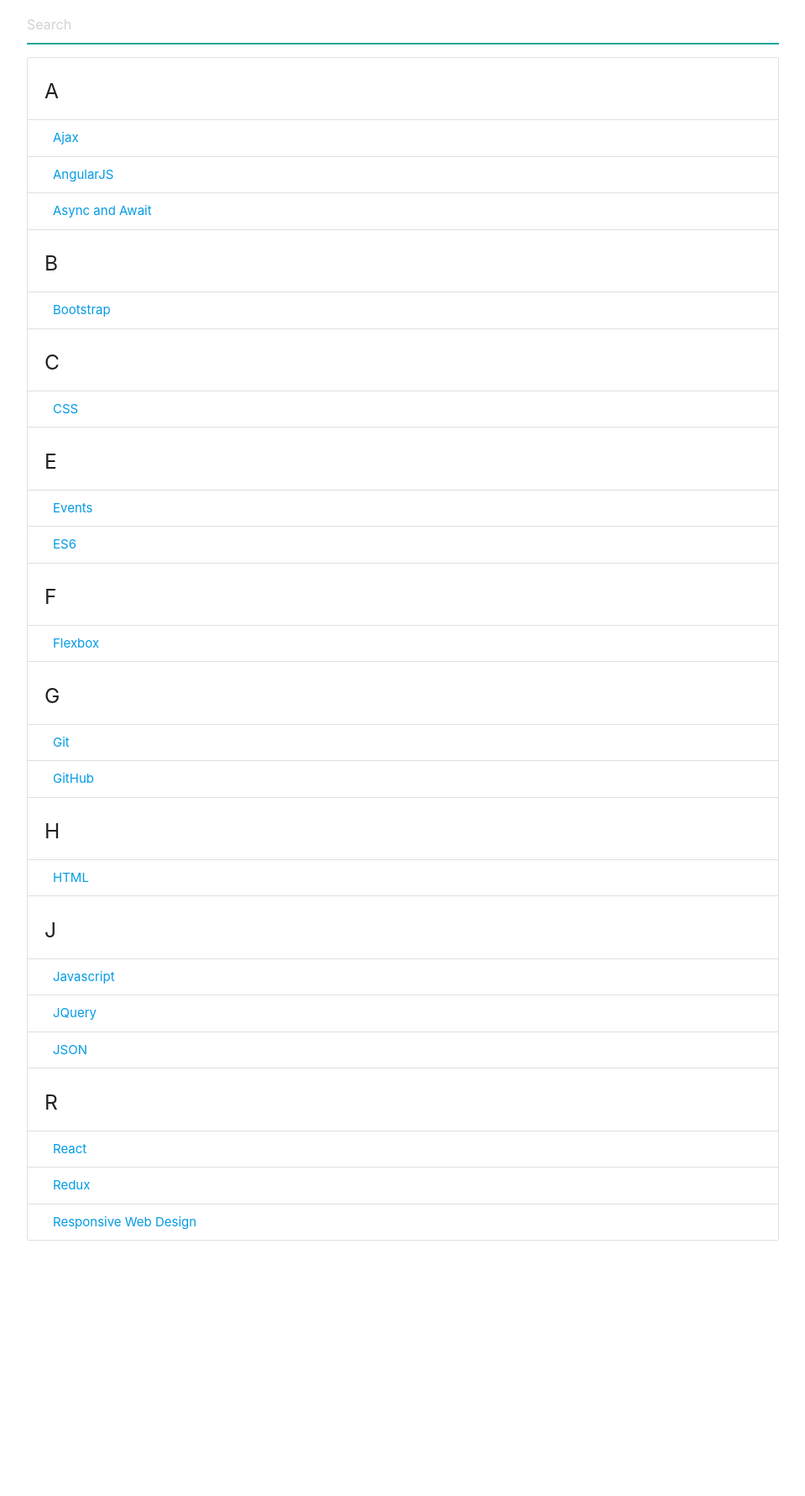
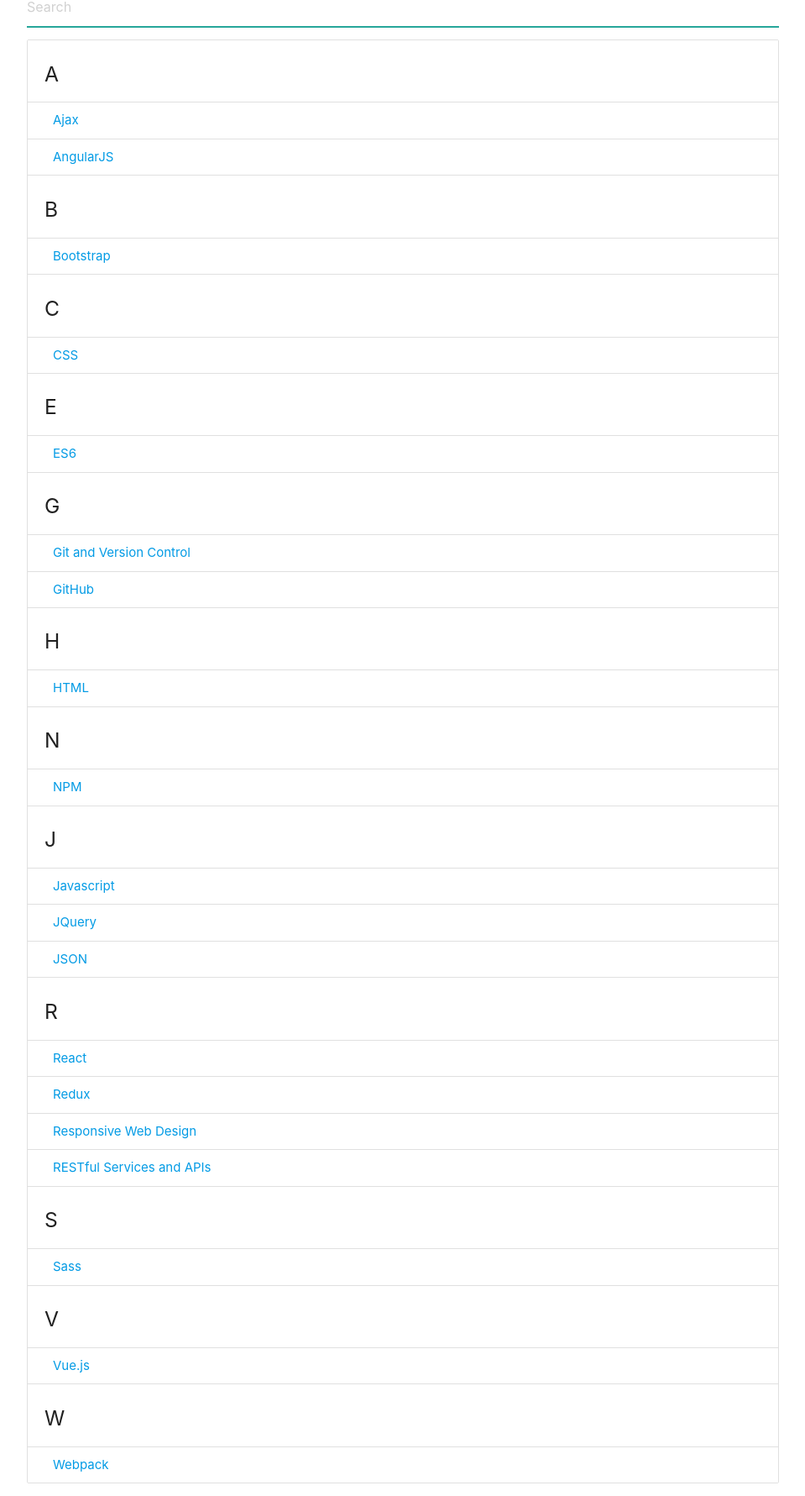
Before and after one commit to aman-maharshi/vanilla-js, a plain HTML site: page filterable-list/index.html in a window 1280 px wide. Shown: the part 130-1911 px from the top of the page at 84% size, without its empty margins (160-1119 px from the left). Before the commit the page ends 1622 px from the top, so only its background shows below. Drawn offline with nearby package versions, Linux system fonts and the light colour scheme.

Commit message:
minor changes

```diff
--- a/filterable-list/index.html
+++ b/filterable-list/index.html
@@ -1,21 +1,20 @@
 <!DOCTYPE html>
 <html lang="en">
     <head>
-    <meta charset="UTF-8">
-    <meta name="viewport" content="width=device-width, initial-scale=1.0">
-    <meta http-equiv="X-UA-Compatible" content="ie=edge">
-    <link rel="stylesheet" href="https://cdnjs.cloudflare.com/ajax/libs/materialize/1.0.0/css/materialize.min.css">
+        <meta charset="UTF-8" />
+        <meta name="viewport" content="width=device-width, initial-scale=1.0" />
+        <meta http-equiv="X-UA-Compatible" content="ie=edge" />
+        <link rel="stylesheet" href="https://cdnjs.cloudflare.com/ajax/libs/materialize/1.0.0/css/materialize.min.css" />
         <title>Filterable List</title>
     </head>
     <body>
         <div class="container">
-        <h1 class="center-align">Topics</h1>
-        <input type="text" id="search" placeholder="Search">
+            <h2 class="center-align">Front End Developer Sills</h2>
+            <input type="text" id="search" placeholder="Search" />
             <ul id="names" class="collection with-header">
                 <li class="collection-header"><h5>A</h5></li>
                 <li class="collection-item"><a href="#">Ajax</a></li>
                 <li class="collection-item"><a href="#">AngularJS</a></li>
-            <li class="collection-item"><a href="#">Async and Await</a></li>
 
                 <li class="collection-header"><h5>B</h5></li>
                 <li class="collection-item"><a href="#">Bootstrap</a></li>
@@ -24,18 +23,17 @@
                 <li class="collection-item"><a href="#">CSS</a></li>
 
                 <li class="collection-header"><h5>E</h5></li>
-            <li class="collection-item"><a href="#">Events</a></li>
                 <li class="collection-item"><a href="#">ES6</a></li>
 
-            <li class="collection-header"><h5>F</h5></li>
-            <li class="collection-item"><a href="#">Flexbox</a></li>
-
                 <li class="collection-header"><h5>G</h5></li>
-            <li class="collection-item"><a href="#">Git</a></li>
+                <li class="collection-item"><a href="#">Git and Version Control</a></li>
                 <li class="collection-item"><a href="#">GitHub</a></li>
 
                 <li class="collection-header"><h5>H</h5></li>
                 <li class="collection-item"><a href="#">HTML</a></li>
+
+                <li class="collection-header"><h5>N</h5></li>
+                <li class="collection-item"><a href="#">NPM</a></li>
 
                 <li class="collection-header"><h5>J</h5></li>
                 <li class="collection-item"><a href="#">Javascript</a></li>
@@ -46,6 +44,16 @@
                 <li class="collection-item"><a href="#">React</a></li>
                 <li class="collection-item"><a href="#">Redux</a></li>
                 <li class="collection-item"><a href="#">Responsive Web Design</a></li>
+                <li class="collection-item"><a href="#">RESTful Services and APIs</a></li>
+
+                <li class="collection-header"><h5>S</h5></li>
+                <li class="collection-item"><a href="#">Sass</a></li>
+
+                <li class="collection-header"><h5>V</h5></li>
+                <li class="collection-item"><a href="#">Vue.js</a></li>
+
+                <li class="collection-header"><h5>W</h5></li>
+                <li class="collection-item"><a href="#">Webpack</a></li>
             </ul>
         </div>
 
```
Lines whose indentation alone changed are shown as unchanged.
